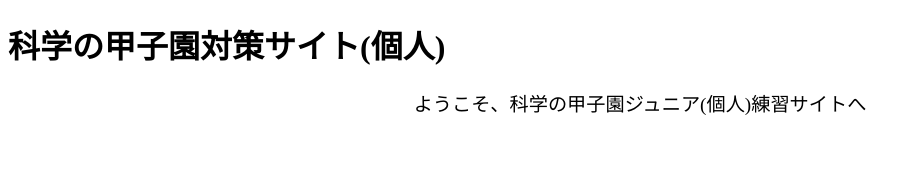
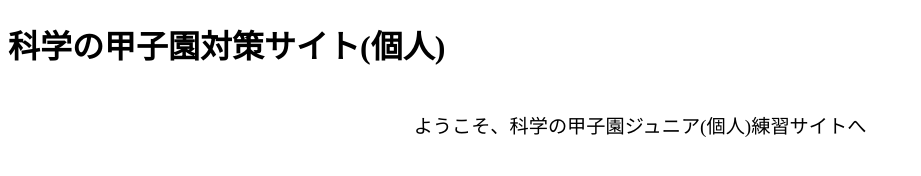
Before and after one commit to Noanao/kgakunokouwhien, a plain HTML site: page index.html in a window 1280 px wide. Shown: the whole page, without its empty margins (0-921 px from the left). Drawn offline with Linux system fonts and the light colour scheme.

Commit message:
Update index.html

```diff
--- a/index.html
+++ b/index.html
@@ -5,9 +5,12 @@
   <title>科学の甲子園ジュニア対策サイト(個人)</title>
   </head>
   <body>
+    <div class=hajime>
     <h1>科学の甲子園対策サイト(個人)</h1>
-    <p><big>ようこそ、科学の甲子園ジュニア(個人)練習サイトへ</big></p>
+    <p><big><br>ようこそ、科学の甲子園ジュニア(個人)練習サイトへ</big></p>
+      </div>
     <style>
+      <p>テスト</p>
     h1{
       text-align:center
         color:red;
```
